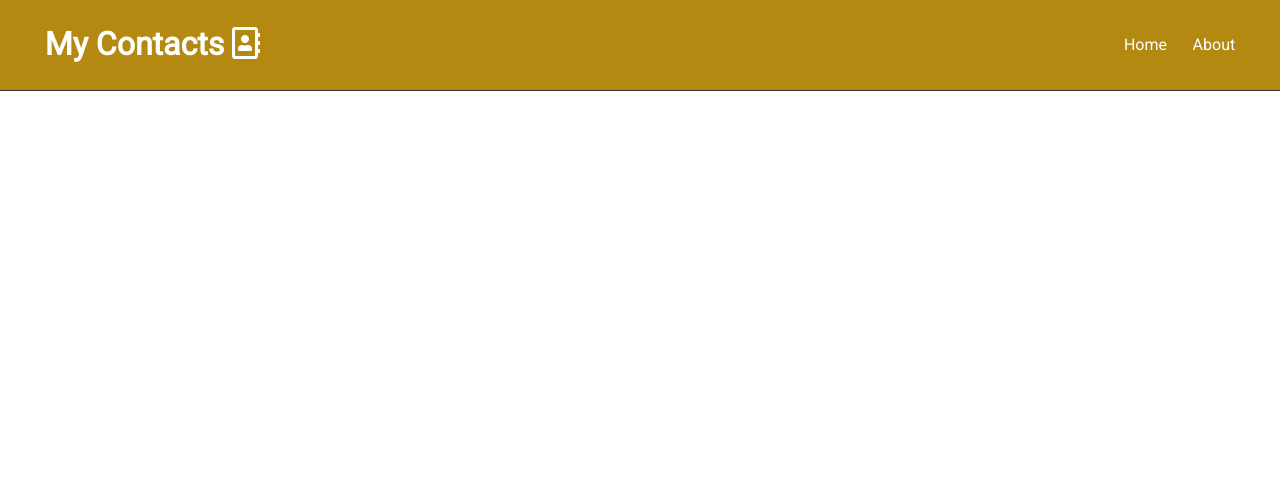
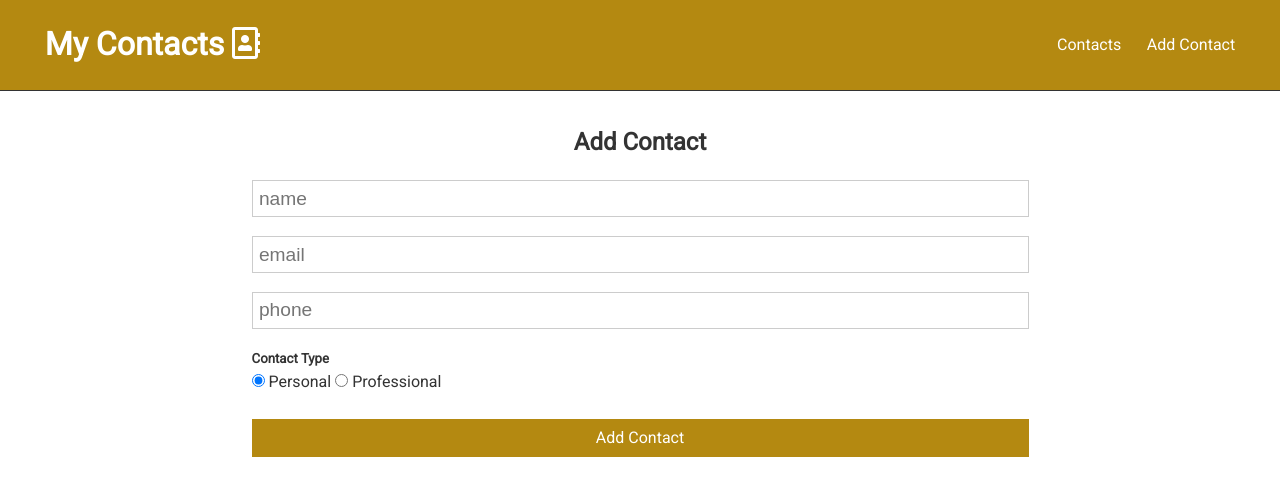
Before and after one commit to Yassineab27/MyContacts-app-MERN, a React (Create React App) app in the folder client/: page /contacts/new in a window 1280 px wide. Shown: the top 496 px of the page. Built offline with nearby package versions, Linux system fonts and the light colour scheme.

Commit message:
client - adding contacts and contact form

```diff
--- a/client/src/components/App.js
+++ b/client/src/components/App.js
@@ -1,7 +1,8 @@
 import React from "react";
 import { BrowserRouter, Route, Switch } from "react-router-dom";
 
-import Contacts from "./Contacts";
+import Contacts from "./contacts/Contacts";
+import AddContact from "./contacts/AddContact";
 import Navbar from "./Navbar";
 import "../index.css";
 
@@ -11,7 +12,8 @@ const App = () => {
       <Navbar />
       <div className="container">
         <Switch>
-          <Route exact path="/" component={Contacts} />
+          <Route exact path="/contacts" component={Contacts} />
+          <Route path="/contacts/new" component={AddContact} />
         </Switch>
       </div>
     </BrowserRouter>
--- a/client/src/components/Contacts.js
+++ /dev/null
@@ -1,13 +0,0 @@
-import React, { Component } from "react";
-
-class Contacts extends Component {
-  render() {
-    return (
-      <div>
-        <h1>Hello</h1>
-      </div>
-    );
-  }
-}
-
-export default Contacts;
--- a/client/src/components/Navbar.js
+++ b/client/src/components/Navbar.js
@@ -3,18 +3,18 @@ import { Link } from "react-router-dom";
 
 const Navbar = () => {
   return (
-    <div className="navbar bg-primary">
-      <Link to="/">
+    <div className="navbar bg-main">
+      <Link to="/contacts">
         <h1>
           My Contacts <i className="far fa-address-book" />
         </h1>
       </Link>
       <ul>
         <li>
-          <Link to="/">Home</Link>
+          <Link to="/contacts">Contacts</Link>
         </li>
         <li>
-          <Link to="/about">About</Link>
+          <Link to="/contacts/new">Add Contact</Link>
         </li>
       </ul>
     </div>
--- /dev/null
+++ b/client/src/components/contacts/AddContact.js
@@ -0,0 +1,19 @@
+import React, { Component } from "react";
+import ContactForm from "./ContactForm";
+
+class AddContact extends Component {
+  handleSubmit = contact => {
+    console.log(contact);
+  };
+
+  render() {
+    return (
+      <div>
+        <h2>Add Contact</h2>
+        <ContactForm submit={this.handleSubmit} />
+      </div>
+    );
+  }
+}
+
+export default AddContact;
--- /dev/null
+++ b/client/src/components/contacts/ContactForm.js
@@ -0,0 +1,72 @@
+import React, { useState } from "react";
+
+const ContactForm = props => {
+  const [name, setName] = useState("");
+  const [email, setEmail] = useState("");
+  const [phone, setPhone] = useState("");
+  const [type, setType] = useState("personal");
+
+  const handleSubmit = e => {
+    e.preventDefault();
+    const newContact = {
+      name,
+      email,
+      phone,
+      type
+    };
+    props.submit(newContact);
+  };
+
+  return (
+    <form onSubmit={handleSubmit}>
+      <input
+        type="text"
+        placeholder="name"
+        name="name"
+        value={name}
+        onChange={e => setName(e.target.value)}
+        required
+      />
+      <input
+        type="email"
+        placeholder="email"
+        name="email"
+        value={email}
+        onChange={e => setEmail(e.target.value)}
+      />
+      <input
+        type="text"
+        placeholder="phone"
+        name="phone"
+        value={phone}
+        onChange={e => setPhone(e.target.value)}
+      />
+      <h5>Contact Type</h5>
+      <input
+        type="radio"
+        name="type"
+        value="personal"
+        checked={type === "personal"}
+        onChange={e => setType("personal")}
+      />{" "}
+      Personal{" "}
+      <input
+        type="radio"
+        name="type"
+        value="professional"
+        checked={type === "professional"}
+        onChange={e => setType("professional")}
+      />{" "}
+      Professional
+      <div>
+        <input
+          type="submit"
+          value="Add Contact"
+          className="btn btn-main btn-block"
+        />
+      </div>
+    </form>
+  );
+};
+
+export default ContactForm;
--- /dev/null
+++ b/client/src/components/contacts/ContactItem.js
@@ -0,0 +1,40 @@
+import React from "react";
+
+const ContactItem = ({ contact }) => {
+  return (
+    <div className="card bg-light">
+      <h3 className="text-main text-left">
+        {contact.name}{" "}
+        <span
+          className={`badge ${
+            contact.type === "professional" ? "badge-second" : "badge-success"
+          }`}
+        >
+          {contact.type}
+        </span>
+      </h3>
+      <ul className="list">
+        {contact.email && (
+          <li>
+            <i className="fas fa-envelope-open" /> {contact.email}
+          </li>
+        )}
+        {contact.phone && (
+          <li>
+            <i className="fas fa-phone" /> {contact.phone}
+          </li>
+        )}
+      </ul>
+      <div>
+        <button className="btn btn-dark btn-sm">
+          <i className="fas fa-user-edit" />
+        </button>
+        <button className="btn btn-danger btn-sm">
+          <i className="fas fa-trash-alt" />
+        </button>
+      </div>
+    </div>
+  );
+};
+
+export default ContactItem;
--- /dev/null
+++ b/client/src/components/contacts/Contacts.js
@@ -0,0 +1,20 @@
+import React, { Component } from "react";
+import { connect } from "react-redux";
+import ContactItem from "./ContactItem";
+
+class Contacts extends Component {
+  renderList = this.props.contacts.map(contact => (
+    <ContactItem key={contact.id} contact={contact} />
+  ));
+
+  render() {
+    console.log(this.props.contacts);
+    return <div className="grid-2 mb-1">{this.renderList}</div>;
+  }
+}
+
+const mapStateToProps = state => {
+  return { contacts: state.contacts.contacts };
+};
+
+export default connect(mapStateToProps)(Contacts);
--- a/client/src/index.css
+++ b/client/src/index.css
@@ -2,7 +2,8 @@
 
 /* Global Styles */
 :root {
-  --primary-color: #b48911;
+  --main-color: #b48911;
+  --second-color: #2a70cc;
   --dark-color: #333333;
   --light-color: #f4f4f4;
   --danger-color: #ad0e1e;
@@ -32,7 +33,7 @@ img {
 }
 
 a {
-  color: var(--primary-color);
+  color: var(--main-color);
   text-decoration: none;
 }
 
@@ -49,19 +50,13 @@ a:hover {
 }
 
 /* Text Styles*/
-.x-large {
-  font-size: 4rem;
-  line-height: 1.2;
-  margin-bottom: 1rem;
-}
-
 .large {
   font-size: 3rem;
   line-height: 1.2;
   margin-bottom: 1rem;
 }
 
-.lead {
+.text {
   font-size: 1.5rem;
   margin-bottom: 1rem;
 }
@@ -70,19 +65,34 @@ a:hover {
   text-align: center;
 }
 
-.text-right {
-  text-align: right;
-}
-
-.text-left {
-  text-align: left;
-}
-
 /* Cards */
 .card {
   padding: 1rem;
-  border: #ccc 1px dotted;
-  margin: 0.7rem 0;
+  box-shadow: 1px 1px 4px rgba(0, 0, 0, 0.212);
+}
+
+.mb-1 {
+  margin-bottom: 1rem;
+}
+
+.mb-2 {
+  margin-bottom: 2rem;
+}
+
+.mb-3 {
+  margin-bottom: 3rem;
+}
+
+.my-1 {
+  margin: 1rem 0;
+}
+
+.my-2 {
+  margin: 2rem 0;
+}
+
+.my-3 {
+  margin: 3rem 0;
 }
 
 /* List */
@@ -98,7 +108,7 @@ a:hover {
 .grid-2 {
   display: grid;
   grid-template-columns: repeat(2, 1fr);
-  grid-gap: 2rem;
+  grid-gap: 1rem;
 }
 
 .grid-3 {
@@ -132,25 +142,17 @@ a:hover {
   outline: none;
 }
 
-.btn-link {
-  background: none;
-  padding: 0;
-  margin: 0;
+.btn:hover {
+  opacity: 0.8;
 }
 
 .btn-block {
-  display: block;
   width: 100%;
-}
-
-.btn-sm {
-  font-size: 0.8rem;
-  padding: 0.3rem 1rem;
-  margin-right: 0.2rem;
 }
 
 .badge {
   font-size: 0.8rem;
+  text-transform: capitalize;
   padding: 0.2rem 0.7rem;
   text-align: center;
   margin: 0.3rem;
@@ -167,33 +169,30 @@ a:hover {
   color: #333;
 }
 
-.btn-primary,
-.bg-primary,
-.badge-primary,
-.alert-primary {
-  background: var(--primary-color);
+.btn-main,
+.bg-main {
+  background: var(--main-color);
+  color: #fff;
+}
+
+.badge-second {
+  background: var(--second-color);
   color: #fff;
 }
 
 .btn-light,
-.bg-light,
-.badge-light,
-.alert-light {
+.bg-light {
   background: var(--light-color);
   color: #333;
 }
 
 .btn-dark,
-.bg-dark,
-.badge-dark,
-.alert-dark {
+.bg-dark {
   background: var(--dark-color);
   color: #fff;
 }
 
 .btn-danger,
-.bg-danger,
-.badge-danger,
 .alert-danger {
   background: var(--danger-color);
   color: #fff;
@@ -207,31 +206,14 @@ a:hover {
   color: #fff;
 }
 
-.btn-white,
-.bg-white,
-.badge-white,
-.alert-white {
-  background: #fff;
-  color: #333;
-  border: #ccc solid 1px;
-}
-
-.btn:hover {
-  opacity: 0.8;
-}
-
-.bg-light,
-.badge-light {
-  border: #ccc solid 1px;
-}
-
 .round-img {
   border-radius: 50%;
 }
 
 /* Forms */
-input {
-  margin: 1.2rem 0;
+form {
+  width: 75%;
+  margin: 0 auto;
 }
 
 .form-text {
@@ -241,11 +223,8 @@ input {
 }
 
 input[type="text"],
-input[type="email"],
-input[type="password"],
-input[type="date"],
-select,
-textarea {
+input[type="email"] {
+  margin: 1.2rem 0;
   display: block;
   width: 100%;
   padding: 0.4rem;
@@ -256,6 +235,7 @@ textarea {
 input[type="submit"],
 button {
   font: inherit;
+  margin-top: 1.5rem;
 }
 
 .form-group {
@@ -320,22 +300,6 @@ table th {
   margin-right: 0.6rem;
 }
 
-/* Animation (Add After) */
-.item-enter {
-  opacity: 0;
-}
-.item-enter-active {
-  opacity: 1;
-  transition: opacity 1000ms ease-in;
-}
-.item-exit {
-  opacity: 1;
-}
-.item-exit-active {
-  opacity: 0;
-  transition: opacity 1000ms ease-in;
-}
-
 /* Mobile Styles */
 @media (max-width: 700px) {
   .hide-sm {
--- /dev/null
+++ b/client/src/reducers/contactsReducer.js
@@ -0,0 +1,41 @@
+const initialState = {
+  contacts: [
+    {
+      id: 1,
+      name: "Yassine",
+      email: "yass@gmail.com",
+      phone: "111-111-111",
+      type: "professional"
+    },
+    {
+      id: 2,
+      name: "Abdou",
+      email: "ab@gmail.com",
+      phone: "222-222-222",
+      type: "personal"
+    },
+    {
+      id: 3,
+      name: "Tson",
+      email: "tho@gmail.com",
+      phone: "333-333-333",
+      type: "professional"
+    }
+  ],
+  contactErrors: null
+};
+
+const contactsReducer = (state = initialState, action) => {
+  switch (action.type) {
+    case "GET_CONTACTS":
+      return { ...state, contacts: action.payload };
+    // case "ADD_CONTACT":
+    // case "UPDATE_CONTACT":
+    // case "DELETE_CONTACT":
+    // case "FILTER_CONTACTS":
+    default:
+      return state;
+  }
+};
+
+export default contactsReducer;
--- a/client/src/reducers/index.js
+++ b/client/src/reducers/index.js
@@ -1,6 +1,8 @@
 import { combineReducers } from "redux";
+import contactsReducer from "./contactsReducer";
 
 const reducer = combineReducers({
+  contacts: contactsReducer,
   test: () => "test"
 });
 
```
